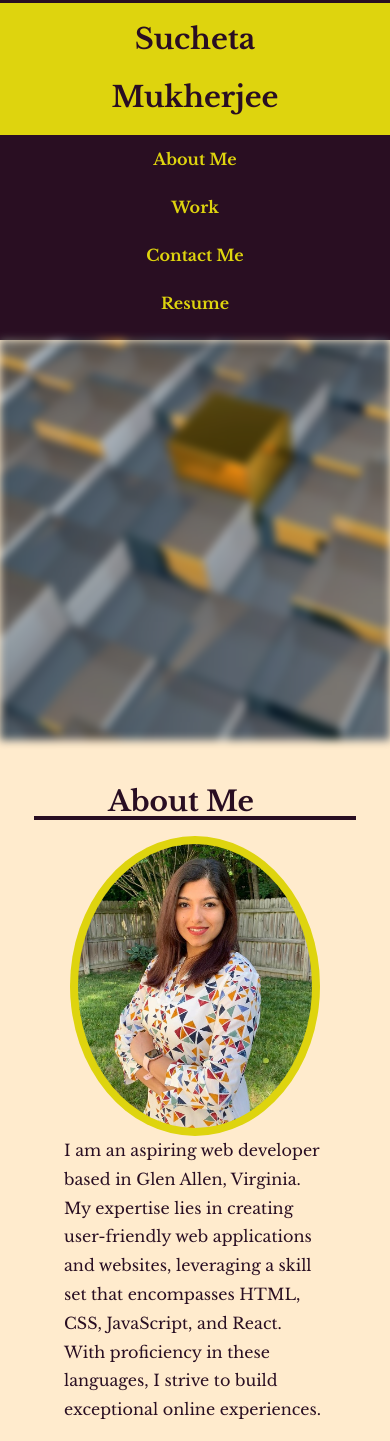
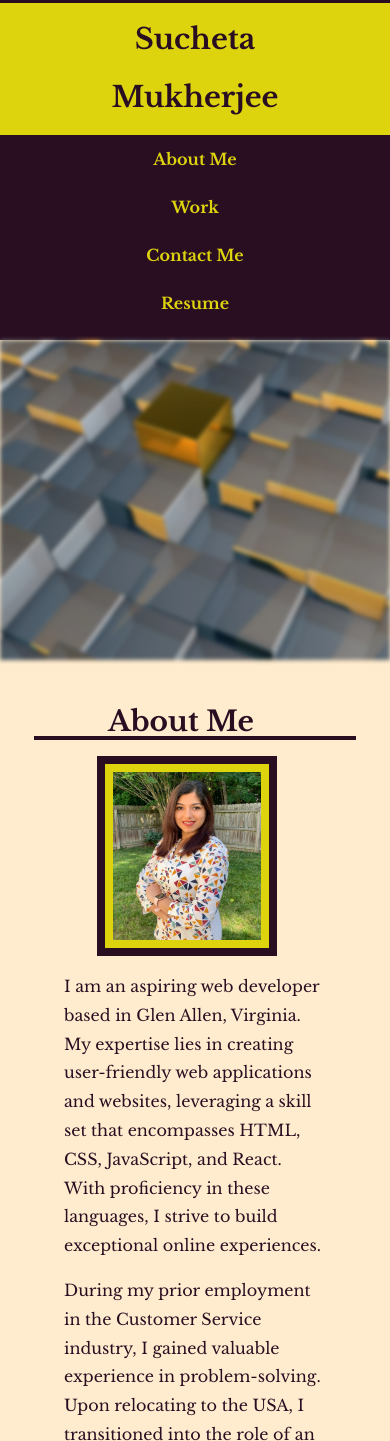
Before and after one commit to sucheta90/professional_portfolio, a plain HTML site: page index.html in a window 390 px wide. Shown: the part 10-1451 px from the top of the page. Drawn offline with nearby package versions, Linux system fonts and the light colour scheme.

Commit message:
adjusted styles of the profile picture

```diff
--- a/assets/styles/styles.css
+++ b/assets/styles/styles.css
@@ -87,12 +87,12 @@ nav a {
 /* Hero section with the image */
 .hero {
   background-image: url(../images/backgorund_image.jpg);
-  height: 25em;
+  height: 20em;
   background-repeat: no-repeat;
   background-size: cover;
   margin-bottom: 3em;
   position: relative;
-  filter: blur(4px);
+  filter: blur(2px);
 }
 
 /* End of Hero section */
@@ -122,14 +122,6 @@ main p {
   display: flex;
   margin-bottom: 3em;
 }
-#profile-picture {
-  width: 250px;
-  height: 300px;
-  border-radius: 100%;
-  z-index: 10;
-  background-color: var(--light);
-  padding: 0.5em;
-}
 
 .about-me_content {
   width: 100%;
@@ -139,6 +131,24 @@ main p {
   padding: 0 1em;
   line-height: 1.8;
 }
+#first_para {
+  display: flex;
+}
+#first_para p {
+  align-self: flex-end;
+}
+/* Profile image */
+#profile-picture {
+  margin-right: 1em;
+  width: 180px;
+  height: 200px;
+  z-index: 10;
+  background-color: var(--light);
+  padding: 0.5em;
+  border: 0.5em solid var(--dark);
+  margin-bottom: 1em;
+}
+
 .about-me_content p {
   margin-bottom: 1em;
   text-align: left;
@@ -226,16 +236,20 @@ h4 {
 /* End of contact section */
 
 /* ----------- MEDIA QUERY ------------------------------- */
+
 /* Breakpoint for tablets and smaller device */
 @media screen and (max-width: 768px) {
   /* Applies to all text inside body */
   body {
     text-align: center;
   }
-  /* #profile-picture {
-    top: 55%;
-    left: 35%;
-  } */
+  #first_para {
+    flex-direction: column;
+    justify-content: center;
+  }
+  #profile-picture {
+    align-self: center;
+  }
 
   /* Only visible in main > articles on smaller devices  */
   .line-break {
--- a/index.html
+++ b/index.html
@@ -33,6 +33,7 @@
         <h2>About Me</h2>
         <hr class="line-break" />
         <section class="about-me_content">
+          <section id="first_para">
             <img
               src="./assets/images/IMG_20200601_150351_569.jpg"
               alt="sucheta mukherjee"
@@ -42,9 +43,10 @@
               I am an aspiring web developer based in Glen Allen, Virginia. My
               expertise lies in creating user-friendly web applications and
               websites, leveraging a skill set that encompasses HTML, CSS,
-            JavaScript, and React. With proficiency in these languages, I strive
-            to build exceptional online experiences.
+              JavaScript, and React. With proficiency in these languages, I
+              strive to build exceptional online experiences.
             </p>
+          </section>
           <p>
             During my prior employment in the Customer Service industry, I
             gained valuable experience in problem-solving. Upon relocating to
```
Lines whose indentation alone changed are shown as unchanged.
